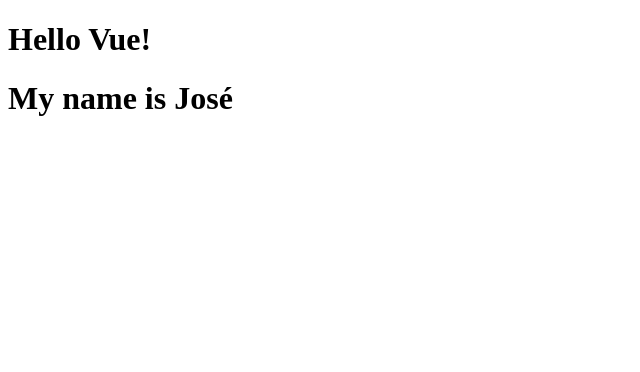
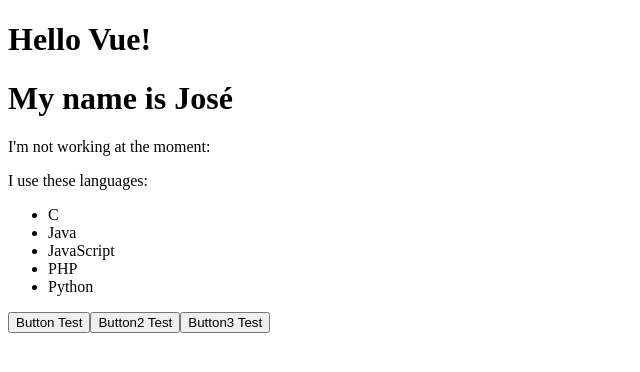
Before and after one commit to Augusto008/vue-fundamentals, a Vue app in the folder 2_vue_project/: page / in a window 1280 px wide. Shown: the top 372 px of the page, without its empty margins (0-640 px from the left). Built offline with nearby package versions, Linux system fonts and the light colour scheme.

Commit message:
Create `App.vue`
Import `Person` and `ActionButton`.
`ActionButton` was declared with attributes and function calls.

```diff
--- a/2_vue_project/src/App.vue
+++ b/2_vue_project/src/App.vue
@@ -2,6 +2,10 @@
   <div>
     <FirstComponent />
     <LifeCycle />
+    <Person />
+    <ActionButton id="button-id" classes="button-classes" type="button" content="Button Test" event="click" jsAction="buttonFunction" />
+    <ActionButton id="button2-id" classes="button-classes" type="button" content="Button2 Test" event="mouseover" jsAction="buttonActive" />
+    <ActionButton id="button3-id" classes="button-classes" type="button" content="Button3 Test" event="focus" jsAction="buttonMouseover" />
   </div>
 </template>
 
@@ -9,12 +13,16 @@
 
   import FirstComponent from './components/FirstComponent.vue';
   import LifeCycle from './components/LifeCycle.vue';
+  import Person from './components/Person.vue';
+  import ActionButton from './components/forms/elements/ActionButton.vue';
 
   export default {
-      name: 'App',
-      components: {
-        FirstComponent,
-        LifeCycle
-      }
+    name: 'App',
+    components: {
+      ActionButton,
+      FirstComponent,
+      LifeCycle,
+      Person
+    }
   }
 </script>
```
